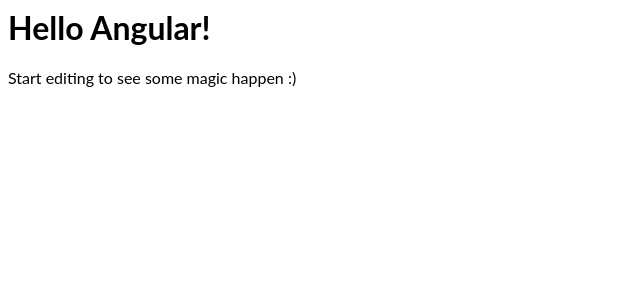
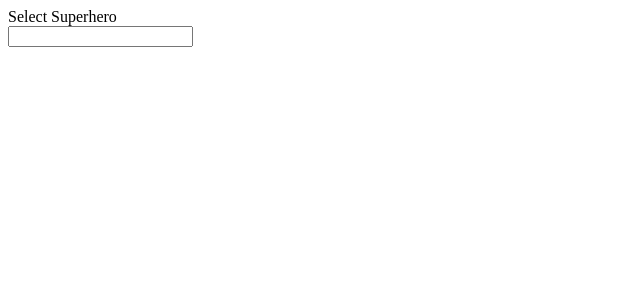
Before and after one commit to xanish/angular-custom-select, an Angular app: page / in a window 1280 px wide. Shown: the top 300 px of the page, without its empty margins (0-640 px from the left). Built offline with nearby package versions, Linux system fonts and the light colour scheme.

Commit message:
Initial commit for a simple multi select component. Base functionality works. No CSS for now.

```diff
--- a/src/app/app.component.html
+++ b/src/app/app.component.html
@@ -1,4 +1,7 @@
-<hello name="{{ name }}"></hello>
-<p>
-  Start editing to see some magic happen :)
-</p>
+<app-ng-select
+  [placeholder]="placeholder"
+  [loading]="loading"
+  [items]="items"
+  [(ngModel)]="test"></app-ng-select>
+
+{{ test | json }}
--- a/src/app/app.component.ts
+++ b/src/app/app.component.ts
@@ -6,5 +6,19 @@
   styleUrls: [ './app.component.css' ]
 })
 export class AppComponent  {
-  name = 'Angular';
+  // closeOnSelect: boolean = true;
+  // searchable: boolean = true;
+  // multiple: boolean = false;
+  // maxSelectableItems: number;
+  placeholder: string = 'Select Superhero';
+  loading: boolean = false;
+  // loadingText: string = 'Loading';
+  // notFoundText: string = 'Items not found';
+  items: Array<any> = [
+    {value: {id: 1, name: 'Spiderman'}, label: 'Spiderman'},
+    {value: {id: 2, name: 'Iron Man'}, label: 'Iron Man'},
+    {value: {id: 3, name: 'Thor'}, label: 'Thor'},
+    {value: {id: 4, name: 'Captain America'}, label: 'Captain America'},
+  ];
+  test: [];
 }
--- a/src/app/app.module.ts
+++ b/src/app/app.module.ts
@@ -4,10 +4,11 @@
 
 import { AppComponent } from './app.component';
 import { HelloComponent } from './hello.component';
+import { NgSelectComponent } from './ng-select/ng-select.component';
 
 @NgModule({
   imports:      [ BrowserModule, FormsModule ],
-  declarations: [ AppComponent, HelloComponent ],
+  declarations: [ AppComponent, HelloComponent, NgSelectComponent ],
   bootstrap:    [ AppComponent ]
 })
 export class AppModule { }
--- /dev/null
+++ b/src/app/ng-select/ng-select.component.html
@@ -0,0 +1,35 @@
+<div class="select-container">
+
+  <div class="select-value-container">
+
+    <div class="select-placeholder">{{ placeholder }}</div>
+
+    <div class="select-element-count" *ngIf="multiple && selected.length">{{ selected.length }} Selected</div>
+
+    <div class="select-element-selected" *ngIf="!multiple && selected.length">{{ selected[0].label }}</div>
+
+    <div class="select-search">
+      <input type="text" #filterInput
+        [readOnly]="!searchable"
+        [disabled]="disabled"
+        [value]="filterValue"
+        (input)="handleFilter(filterInput.value)"
+        (blur)="handleBlur($event)"
+        (focus)="handleFocus($event)">
+    </div>
+
+    <div class="select-loading" *ngIf="loading">{{ loadingText }}</div>
+
+    <div class="select-no-items-found" *ngIf="items.length === 0">{{ notFoundText }}</div>
+
+  </div>
+
+</div>
+
+<div class="select-dropdown" *ngIf="isOpen">
+
+  <ng-container *ngFor="let item of _filtered">
+    <div class="select-option" (click)="toggleItem(item)">{{ item.label }}</div>
+  </ng-container>
+
+</div>
--- /dev/null
+++ b/src/app/ng-select/ng-select.component.ts
@@ -0,0 +1,147 @@
+import {
+  Component,
+  OnChanges,
+  OnDestroy,
+  SimpleChanges,
+  forwardRef,
+  ChangeDetectionStrategy,
+  EventEmitter,
+  Input,
+  Output,
+  ViewChild,
+  ElementRef,
+} from '@angular/core';
+import { ControlValueAccessor, NG_VALUE_ACCESSOR } from '@angular/forms';
+import { NgSelectOption } from '../ng-select-option.model';
+
+@Component({
+  selector: 'app-ng-select',
+  templateUrl: './ng-select.component.html',
+  styleUrls: ['./ng-select.component.css'],
+  providers: [{
+    provide: NG_VALUE_ACCESSOR,
+    useExisting: forwardRef(() => NgSelectComponent),
+    multi: true
+  }],
+  changeDetection: ChangeDetectionStrategy.OnPush,
+})
+export class NgSelectComponent implements OnChanges, ControlValueAccessor {
+
+  @Input() closeOnSelect: boolean = true;
+  @Input() searchable: boolean = true;
+  @Input() multiple: boolean = false;
+  @Input() maxSelectableItems: number;
+  @Input() placeholder: string;
+  @Input() loading: boolean = true;
+  @Input() loadingText: string = 'Loading';
+  @Input() notFoundText: string = 'Items not found';
+
+  @Input()
+  get items() { return this._items; };
+  set items(__items: Array<NgSelectOption>) { this._items = __items; };
+
+  @Output() openEvent = new EventEmitter();
+  @Output() selectEvent = new EventEmitter();
+  @Output() deselectEvent = new EventEmitter();
+  @Output() changeEvent = new EventEmitter();
+  @Output() closeEvent = new EventEmitter();
+
+  @ViewChild('filterInput') filterInput: ElementRef;
+
+  options: Array<NgSelectOption> = [];
+  filterValue: string = '';
+  isOpen: boolean = false;
+
+  private _items: Array<any> = [];
+  private _selected: Array<any> = [];
+  private _filtered: Array<any> = [];
+  get filtered() { return this._filterItems(this._items, this.filterValue); };
+  get selected() { return this._items.filter(i => i.selected === true); };
+
+  private _onChange = (_: any) => { };
+  private _onTouched = () => { };
+
+  constructor() { }
+
+  ngOnInit() {
+  }
+
+  ngOnChanges(changes: SimpleChanges) {
+    if (changes.items) {
+      this._setItems(changes.items.currentValue || []);
+    }
+  }
+
+  writeValue(value: any): void {
+    console.log(value);
+  }
+
+  registerOnChange(fn: any): void {
+    this._onChange = fn;
+  }
+
+  registerOnTouched(fn: any): void {
+    this.registerOnTouched = fn;
+  }
+
+  handleFilter(value: string) {
+    this.filterValue = value;
+    this._filtered = this._filterItems(this._items, value);
+  }
+
+  handleBlur(event) {
+    // this.isOpen = false;
+    // console.log('blur');
+  }
+
+  handleFocus(event) {
+    this.isOpen = true;
+  }
+
+  toggleItem(item: NgSelectOption) {
+    if (this.multiple && item.selected) {
+      item.selected = false;
+      this.deselectEvent.emit(item);
+    } else {
+      if (!this.multiple) {
+        this._items.forEach(i => i.selected = false)
+      } else {
+        this.selectEvent.emit(item);
+      }
+      item.selected = true;
+    }
+
+    if (this.closeOnSelect && !this.multiple) {
+      this.isOpen = false;
+    }
+
+    this._updateNgModel();
+  }
+
+  private _setItems(items: any[]) {
+    this._filtered = this._filterItems(items, this.filterValue);
+  }
+
+  private _filterItems(items, filterValue) {
+    return items.filter(i => i.label.toUpperCase().includes(filterValue.toUpperCase()));
+  }
+
+  private _updateNgModel() {
+    const model = [];
+    for (const item of this._items) {
+      if (item.selected) {
+        model.push(item.value);
+      }
+    }
+
+    const selected = this._items.map(i => i.value);
+    if (this.multiple) {
+      this._onChange(model);
+      this.changeEvent.emit(selected);
+    } else {
+      this._onChange(model[0] != null ? model[0] : null);
+      this.changeEvent.emit(selected[0]);
+    }
+  }
+
+}
```
Also changed, not shown: src/app/ng-select-option.model.ts (added, +17 -0 lines), src/app/ng-select/ng-select.component.css (added).
